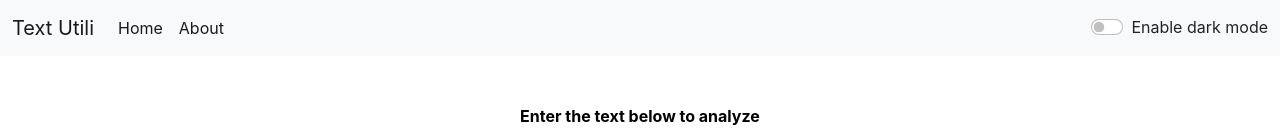
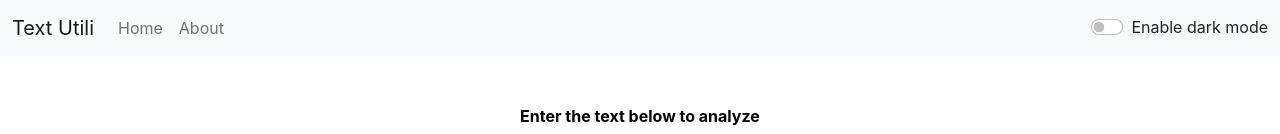
Before and after one commit to umer6921/textutili, a React (Create React App) app: page / in a window 1280 px wide. Shown: the top 134 px of the page. Built offline with nearby package versions, Linux system fonts and the light colour scheme.

Commit message:
Updated File

```diff
--- a/src/components/Blog.js
+++ b/src/components/Blog.js
@@ -17,10 +17,10 @@
           <div className="collapse navbar-collapse" id="navbarSupportedContent">
             <ul className="navbar-nav me-auto mb-2 mb-lg-0">
               <li className="nav-item">
-                <Link className="nav-link active" aria-current="page" to="/">Home</Link>
+                <Link className="nav-link" aria-current="page" to="/">Home</Link>
               </li>
               <li className="nav-item">
-                <Link className="nav-link active" aria-current="page" to="/about">{props.about}</Link>
+                <Link className="nav-link" aria-current="page" to="/about">{props.about}</Link>
               </li>
 
 
```
